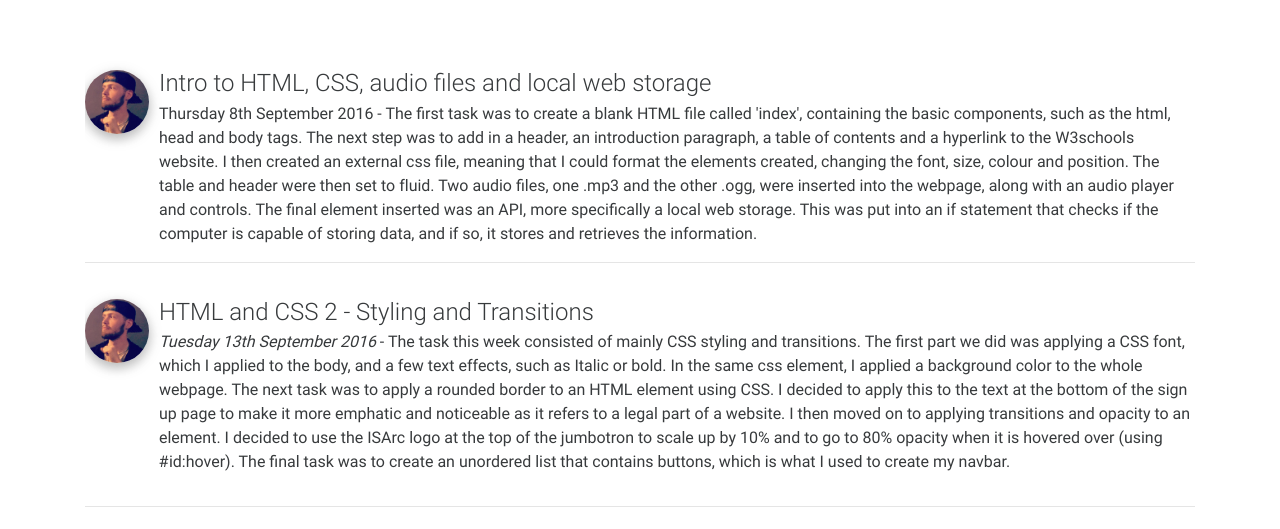
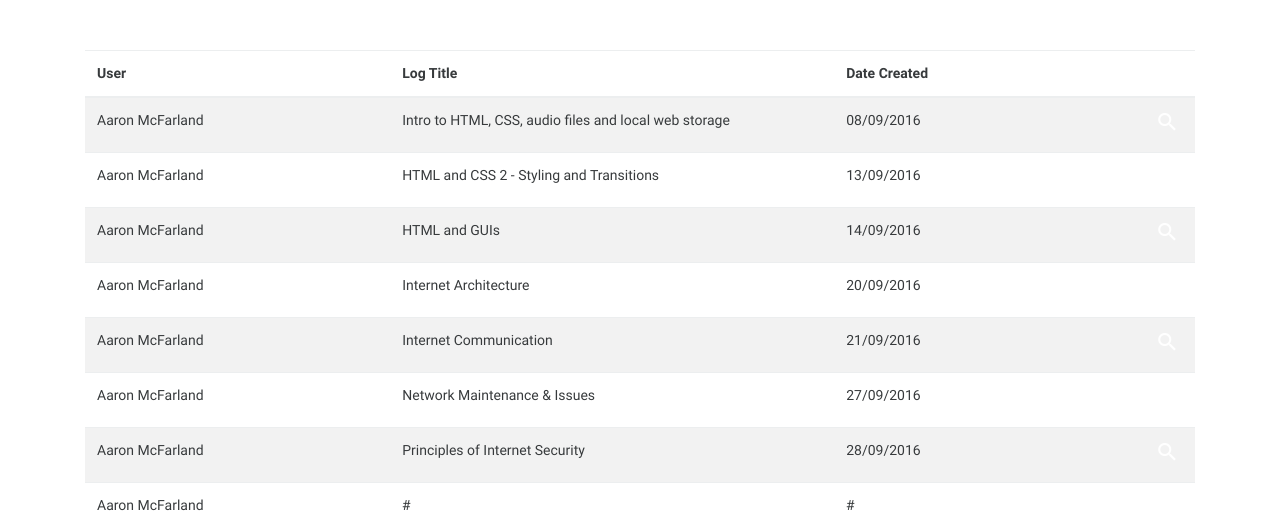
Before and after one commit to BeardedRedhat/aaronmcf.github.io, a plain HTML site: page myLogs.html in a window 1280 px wide. Shown: the part 423-952 px from the top of the page. Drawn offline with nearby package versions, Linux system fonts and the light colour scheme.

Commit message:
update 28/09/16

```diff
--- a/myLogs.html
+++ b/myLogs.html
@@ -104,6 +104,77 @@
     <div class="divider-new">
         <h2 class="h2-responsive animated fadeIn">My Logs</h2>
     </div>
+
+
+
+    <table class="table table-striped">
+        <thead>
+        <tr>
+            <th class="userCol">User</th>
+            <th class="titleCol">Log Title</th>
+            <th class="dateCol">Date Created</th>
+            <th class="viewCol">&nbsp;</th>
+        </tr>
+        </thead>
+        <tbody>
+        <tr>
+            <td>Aaron McFarland</td>
+            <td>Intro to HTML, CSS, audio files and local web storage</td>
+            <td>08/09/2016</td>
+            <td align="center"><a href="myLogs.html#log1" data-toggle="tooltip" data-placement="bottom" title="View"><i class="material-icons transition">search</i></a></td>
+        </tr>
+        <tr>
+            <td>Aaron McFarland</td>
+            <td>HTML and CSS 2 - Styling and Transitions</td>
+            <td>13/09/2016</td>
+            <td align="center"><a href="myLogs.html#log2" data-toggle="tooltip" data-placement="bottom" title="View"<i class="material-icons transition">search</i></a></td>
+        </tr>
+        <tr>
+            <td>Aaron McFarland</td>
+            <td>HTML and GUIs</td>
+            <td>14/09/2016</td>
+            <td align="center"><a href="myLogs.html#log3" data-toggle="tooltip" data-placement="bottom" title="View"><i class="material-icons transition">search</i></a></td>
+        </tr>
+        <tr>
+            <td>Aaron McFarland</td>
+            <td>Internet Architecture</td>
+            <td>20/09/2016</td>
+            <td align="center"><a href="myLogs.html#log4" data-toggle="tooltip" data-placement="bottom" title="View"><i class="material-icons transition">search</i></a></td>
+        </tr>
+        <tr>
+            <td>Aaron McFarland</td>
+            <td>Internet Communication</td>
+            <td>21/09/2016</td>
+            <td align="center"><a href="#" data-toggle="tooltip" data-placement="bottom" title="View"><i class="material-icons transition">search</i></a></td>
+        </tr>
+        <tr>
+            <td>Aaron McFarland</td>
+            <td>Network Maintenance & Issues</td>
+            <td>27/09/2016</td>
+            <td align="center"><a href="#" data-toggle="tooltip" data-placement="bottom" title="View"><i class="material-icons transition">search</i></a></td>
+        </tr>
+        <tr>
+            <td>Aaron McFarland</td>
+            <td>Principles of Internet Security</td>
+            <td>28/09/2016</td>
+            <td align="center"><a href="#" data-toggle="tooltip" data-placement="bottom" title="View"><i class="material-icons transition">search</i></a></td>
+        </tr>
+        <tr>
+            <td>Aaron McFarland</td>
+            <td>#</td>
+            <td>#</td>
+            <td align="center"><a href="#" data-toggle="tooltip" data-placement="bottom" title="View"><i class="material-icons transition">search</i></a></td>
+        </tr>
+        <tr>
+            <td>Aaron McFarland</td>
+            <td>#</td>
+            <td>#</td>
+            <td align="center"><a href="#" data-toggle="tooltip" data-placement="bottom" title="View"><i class="material-icons transition">search</i></a></td>
+        </tr>
+        </tbody>
+    </table>
+
+
 
     <div class="media">
         <div class="media-left">
--- a/style.css
+++ b/style.css
@@ -48,7 +48,7 @@ footer.page-footer {
 }
 
 .view {
-    background: url("http://mdbootstrap.com/images/regular/city/img%20(6).jpg")no-repeat center center fixed;
+    background: url(img/img1.jpg)no-repeat center center fixed;
     -webkit-background-size: cover;
     -moz-background-size: cover;
     -o-background-size: cover;
```
Also changed, not shown: index.html (+10 -10 lines).
